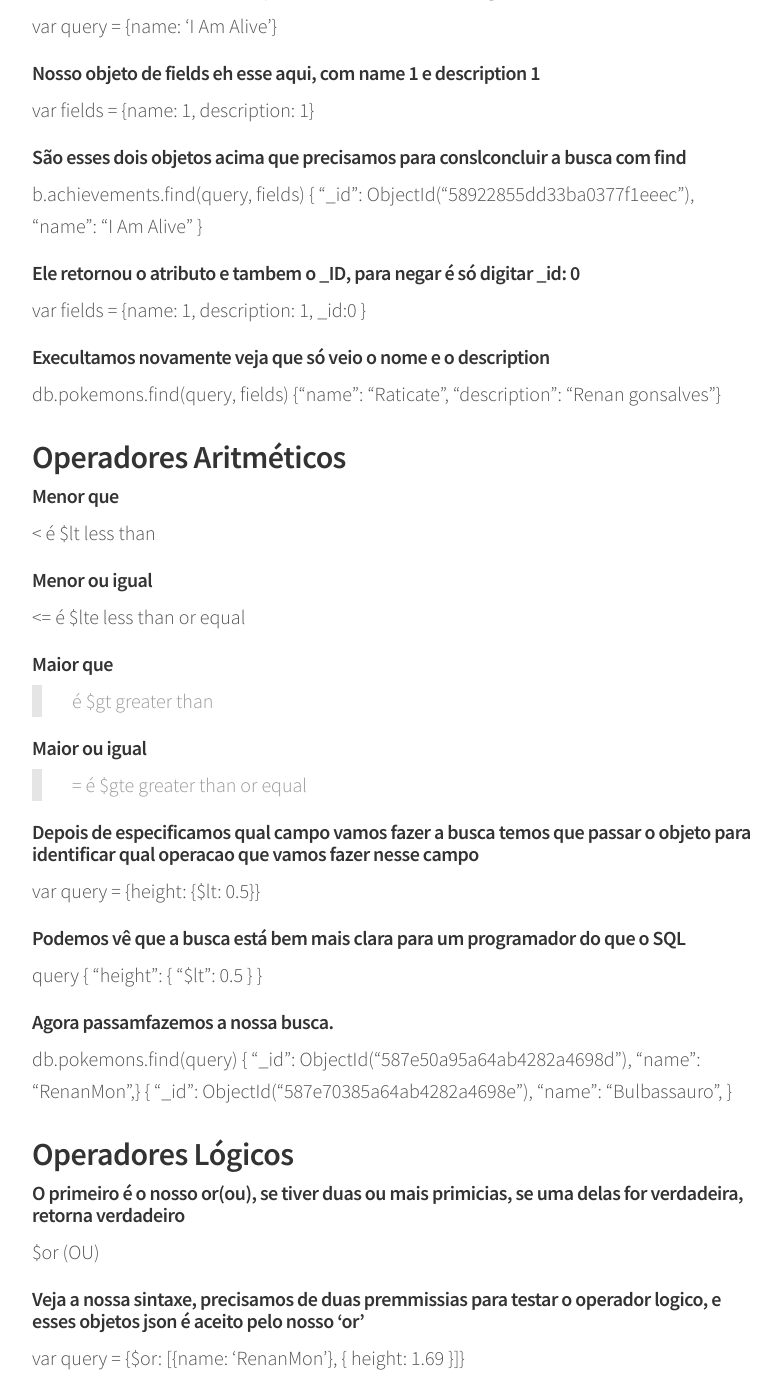
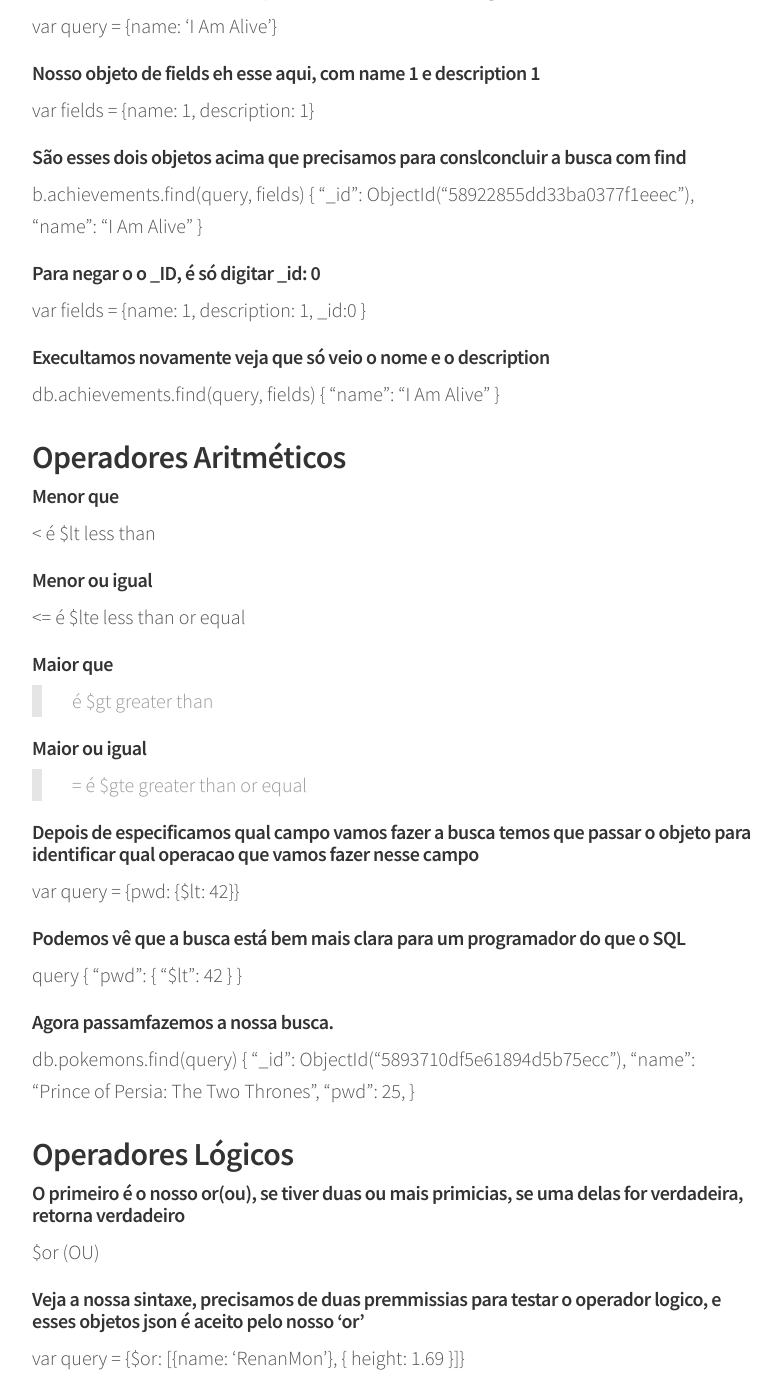
Before and after one commit to indrajithbandara/debug-blog, a Jekyll site: the page built from _posts/2017-01-03-mongo.md, in a window 1280 px wide and 1400 px high, scrolled down 6807 px. Shown: the whole window, without its empty margins (248-1029 px from the left). Built offline with Jekyll 4.4.1, drawn with Linux system fonts in a browser that asks for light colours; comment, search, counter and statistics services are not loaded.

```diff
--- a/_posts/2017-01-03-mongo.md
+++ b/_posts/2017-01-03-mongo.md
@@ -270,16 +270,14 @@
   "name": "I Am Alive"
 }
 
-
-
-
-##### Ele retornou o atributo e tambem o _ID, para negar é só digitar _id: 0
+##### Para negar o o _ID, é só digitar _id: 0
 var fields = {name: 1, description: 1, _id:0 }
 
 ##### Execultamos novamente veja que só veio o nome e o description
-db.pokemons.find(query, fields)
-{"name": "Raticate",
-"description": "Renan gonsalves"}
+db.achievements.find(query, fields)
+{
+  "name": "I Am Alive"
+}
 
 ## Operadores Aritméticos
 
@@ -299,26 +297,27 @@
 >= é $gte
 greater than or equal
 
-
 ##### Depois de especificamos qual campo vamos fazer a busca temos que passar o objeto para identificar qual operacao que vamos fazer nesse campo
-var query = {height: {$lt: 0.5}}
+var query = {pwd: {$lt: 42}}
 
 ##### Podemos vê que a busca está bem mais clara para um programador do que o SQL
 query
 {
-  "height": {
-    "$lt": 0.5
-    }
+  "pwd": {
+    "$lt": 42
+  }
 }
 
 ##### Agora passamfazemos a nossa busca.
 db.pokemons.find(query)
-{  "_id": ObjectId("587e50a95a64ab4282a4698d"),
-  "name": "RenanMon",}
 {
-  "_id": ObjectId("587e70385a64ab4282a4698e"),
-  "name": "Bulbassauro",
+  "_id": ObjectId("5893710df5e61894d5b75ecc"),
+  "name": "Prince of Persia: The Two Thrones",
+  "pwd": 25,
 }
+
+
+
 
 ## Operadores Lógicos
 
```
Also changed, not shown: _posts/2016-11-23-rails.md (deleted, +0 -51 lines), _posts/2017-02-04-vue.md (added, +14 -0 lines).
